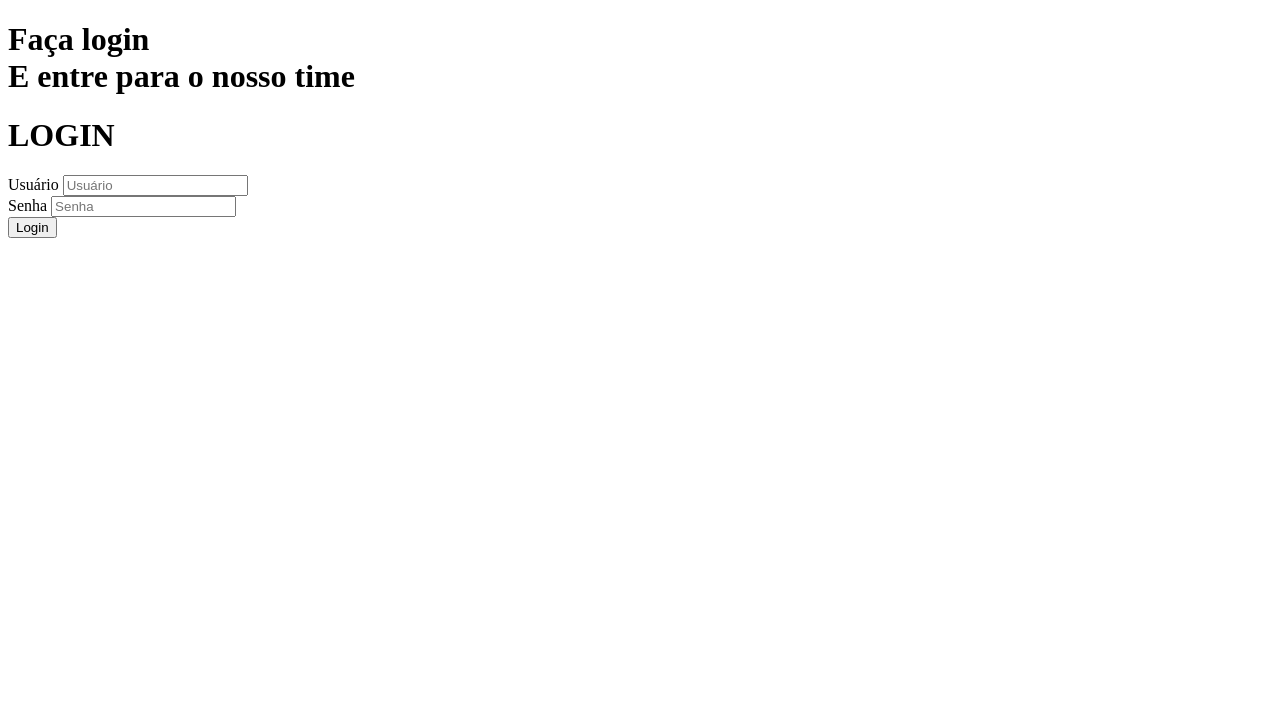
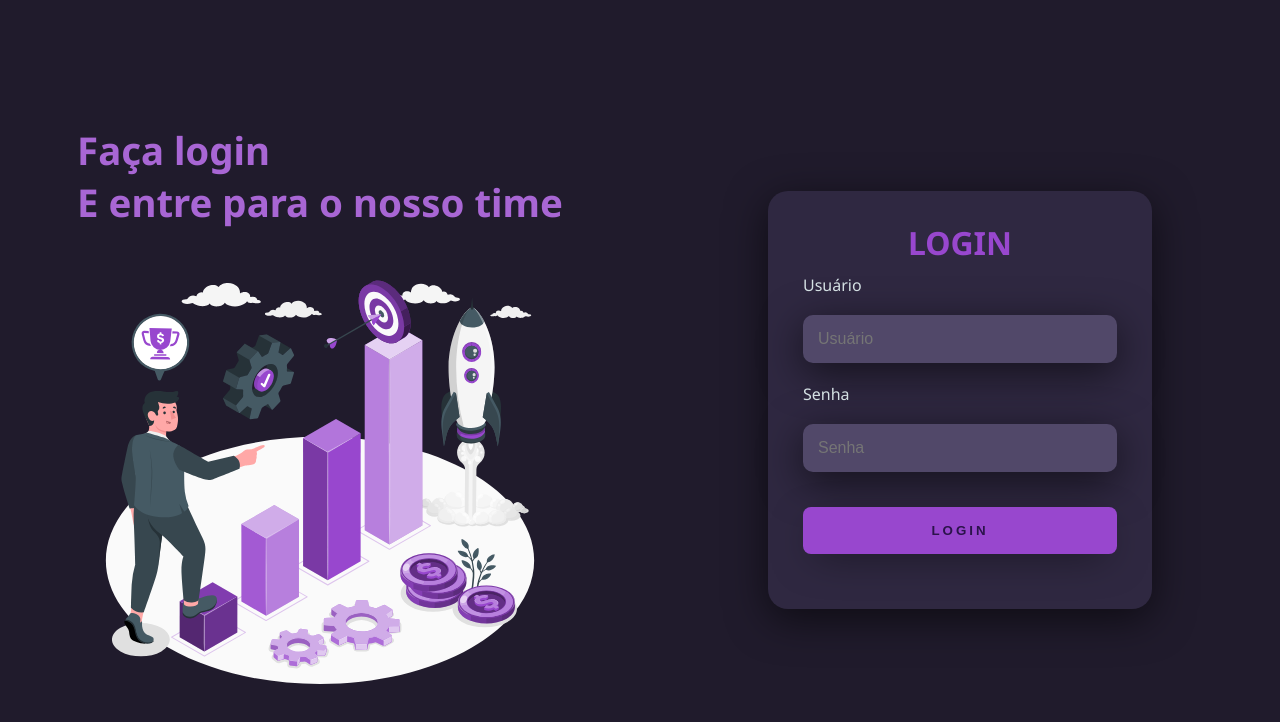
Before and after one commit to leonardo-matheus/Tela-Login, a plain HTML site: page index.html in a window 1280 px wide. Drawn offline with Linux system fonts and the light colour scheme.

Commit message:
estilização finalizada

```diff
--- a/index.html
+++ b/index.html
@@ -11,15 +11,16 @@
     <div class="main-login">
         <div class="left-login">
             <h1>Faça login<br>E entre para o nosso time</h1>
+            <img src="foguete.svg" class="left-login-image" alt="foguete">
         </div>
         <div class="right-login">
             <div class="card-login">
                 <h1 strong>LOGIN</h1>
-                <div class="textfield">
+                <div class="textField">
                     <label for="usuario">Usuário</label>
                     <input type="text" name="usuario" placeholder="Usuário">
                 </div>
-                <div class="textfield">
+                <div class="textField">
                     <label for="senha">Senha</label>
                     <input type="password" name="senha" placeholder="Senha">
                 </div>
--- a/style.css
+++ b/style.css
@@ -0,0 +1,142 @@
+@import url('https://fonts.googleapis.com/css2?family=Noto+Sans:wght@400;700&display=swap');
+
+body {
+    margin: 0;
+    font-family: 'Noto Sans', sans-serif;
+}
+
+body * {
+    box-sizing: border-box;
+}
+
+.main-login{
+    width: 100vw;
+    height: 100vh;
+    background: #201b2c;
+    display: flex;
+    justify-content: center;
+    align-items: center;
+}
+
+.left-login{
+    width: 50vw;
+    height: 100vh;
+    display: flex;
+    justify-content: center;
+    align-items: center;
+    flex-direction: column;
+}
+
+.left-login > h1 {
+    font-size: 3vw;
+    color: #A866D4;
+}
+
+.left-login-image{
+    width: 35vw;
+}
+.right-login{
+    width: 50vw;
+    height: 100vh;
+    display: flex;
+    justify-content: center;
+    align-items: center;
+}
+
+.card-login{
+    width: 60%;
+    display: flex;
+    justify-content: center;
+    align-items: center;
+    flex-direction: column;
+    padding: 30px 35px;
+    background: #2f2841;
+    border-radius: 20px;
+    box-shadow: 0px 10px 40px #00000091;
+}
+
+.card-login > h1{
+    color: #9847CE;
+    font-weight: 800;
+    margin: 0;
+}
+
+
+.textField{
+    width: 100%;
+    display: flex;
+    flex-direction: column;
+    align-items: flex-start;
+    justify-content: center;
+    margin: 10px 0px;
+}
+
+.textField > input{
+    width: 100%;
+    border: none;
+    border-radius: 10px;
+    padding: 15px;
+    background: #514869;
+    color: #f0ffffde;
+    font-size: 12pt;
+    box-shadow: 0px 10px 40px #00000091;
+    outline: none;
+    box-sizing: border-box;
+}
+
+.textField > label {
+    color: #f0ffffde;
+    margin-bottom: 19px;
+}
+
+.textField > input::placeholder{
+    color: f0ffff94;
+}
+
+.btn-login{
+    width: 100%;
+    padding: 16px 0;
+    margin: 25px;
+    border: none;
+    border-radius: 8px;
+    outline: none;
+    text-transform: uppercase;
+    font-weight: 800;
+    letter-spacing: 3px;
+    color: #2b134b;
+    background: #9847CE;
+    cursor: pointer;
+    box-shadow: 0px 10px 40px -12px #00000091;
+
+}
+
+@media only screen and (max-width: 950px){
+    .card-login{
+        width: 85%;
+    }
+}
+
+@media only screen and (max-width: 600px){
+    .main-login{
+        flex-direction: column;
+    }
+    .left-login > h1{
+        display: none;
+    }
+
+    .left-login{
+        width: 95%;
+        height: auto;
+    }
+
+    .right-login{
+        width: 95%;
+        height: auto;
+    }
+    .left-login-image{
+        width: 50vw;
+    }
+    .card-login{
+        width: 90%;
+    }
+}
```
Also changed, not shown: foguete.svg (added).
